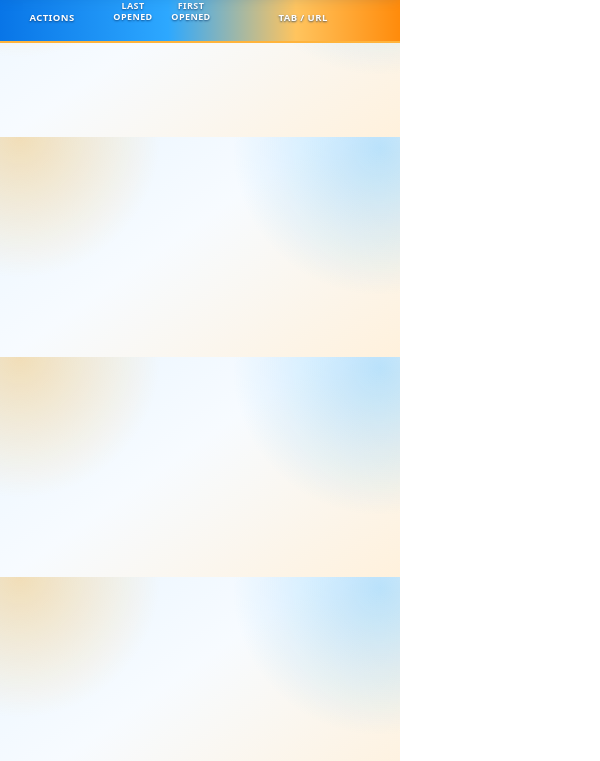
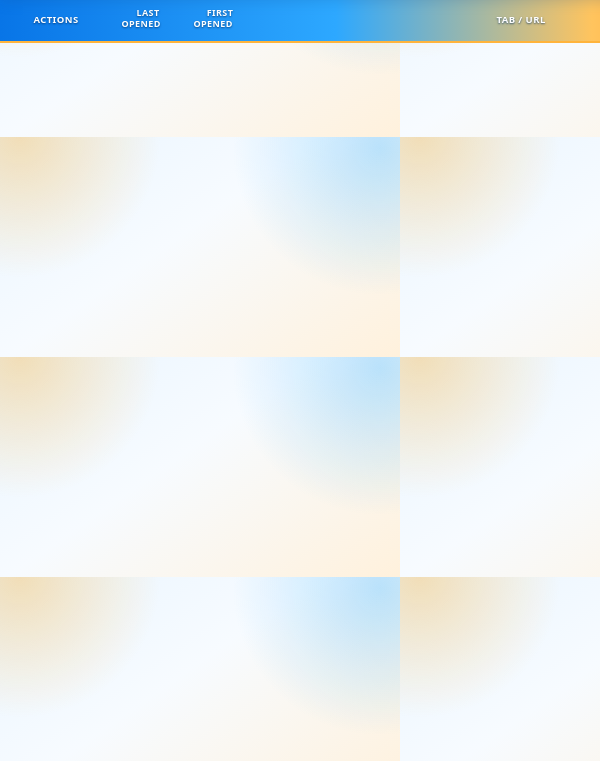
Before and after one commit to gl00ten/xNxP_tabs, a browser extension: page popup.html in a window 400 px wide. Shown: the part 83-844 px from the top of the page, 600 px wide, since content can reach past the window. Drawn offline with Linux system fonts and the light colour scheme.

Commit message:
Revert "Prevent popup horizontal overflow"
This reverts commit bc2335c69b011a93eb78603750c6400b59838fa4.

```diff
--- a/popup.css
+++ b/popup.css
@@ -47,15 +47,6 @@ html {
   /* Firefox */
   scrollbar-width: thin;
   scrollbar-color: #ff9f1c #e3eef9;
-  width: 100%;
-  max-width: 100%;
-  overflow-x: hidden;
-}
-
-*,
-*::before,
-*::after {
-  box-sizing: border-box;
 }
 
 /* Chromium-style scrollbars (and some Firefox builds) */
@@ -88,8 +79,7 @@ html {
 }
 
 body {
-  width: 800px;
-  max-width: 100vw;
+  width: 800px; /* more realistic for extension popups — browsers often cap around here */
   margin: 0;
   padding: 0;
   overflow-x: hidden;
@@ -1204,7 +1194,7 @@ tbody tr:hover td {
 }
 
 .col-actions {
-  width: 104px;
+  width: 98px;
 }
 
 .col-date {
@@ -1231,9 +1221,7 @@ tbody tr:hover td {
 }
 
 .action-button {
-  min-width: 44px;
-  margin-left: 0;
-  margin-right: 0;
+  min-width: 45px;
   padding: 5px 7px;
   border-radius: 9px;
   font-size: 10px;
```
